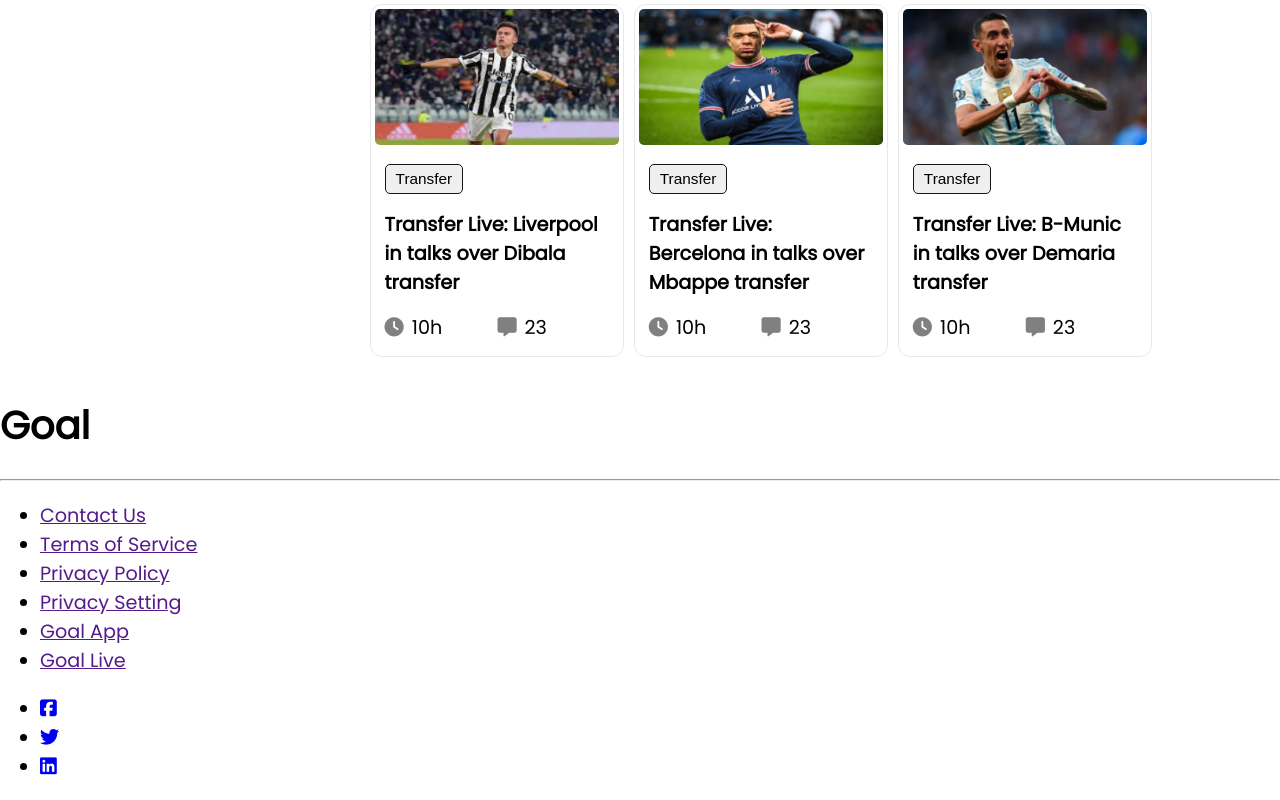
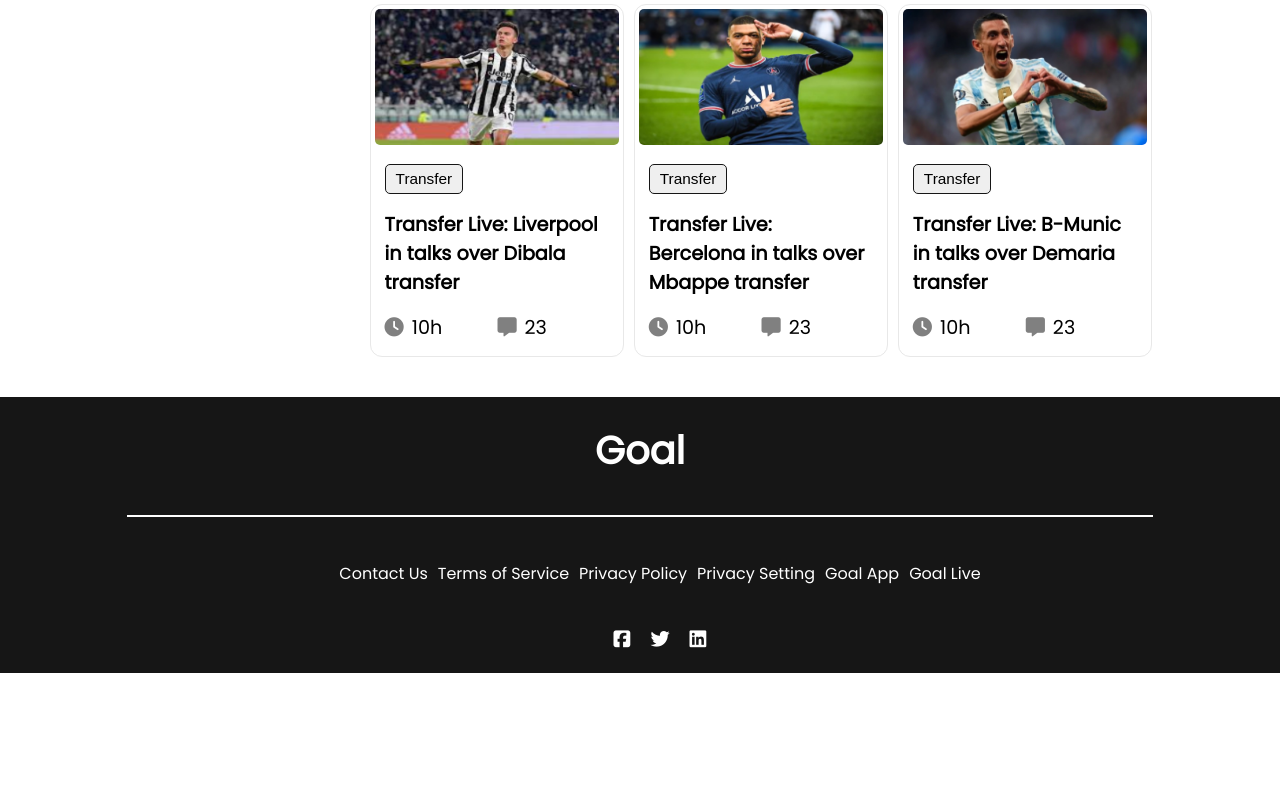
Before and after one commit to dev-alamin1/world-cup, a plain HTML site: page index.html in a window 1280 px wide. Shown: the part 877-1677 px from the top of the page. After the commit the page ends 1550 px from the top, so only its background shows below. Drawn offline with Linux system fonts and the light colour scheme.

Commit message:
footer css added

```diff
--- a/css/style.css
+++ b/css/style.css
@@ -217,3 +217,60 @@ section{
 }
 
 /* main section style end */
+
+/* footer  */
+footer{
+    display: flex;
+    flex-direction: column;
+    justify-content: center;
+    align-items: center;
+    background-color: #161616;
+    overflow: hidden;
+
+}
+
+.goal h1{
+    color: #fff;
+}
+
+.footer-menu{
+    margin-top: 12px;
+}
+.footer-menu ul{
+    display: flex;
+    justify-content: space-around;
+    list-style-type: none;
+}
+
+hr{
+        border: 1px solid #FFFFFF;
+        width: 80%;
+}
+.footer-menu ul li{
+    margin: 0 5px;
+}
+.footer-menu ul li a{
+    text-decoration: none;
+    font-size: 16px;
+    color: #fff;
+}
+
+
+.social-area ul{
+    display: flex;
+    list-style-type: none;
+}
+
+.social-area ul li{
+    margin: 0 10px;
+}
+
+.social-area ul li a{
+    text-decoration: none;
+}
+
+.fa-brands{
+    color: #fff;
+}
+
+/* footer end */
```
